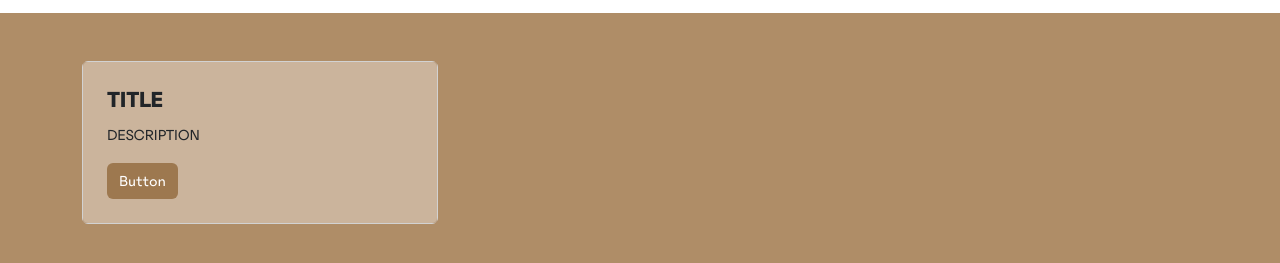
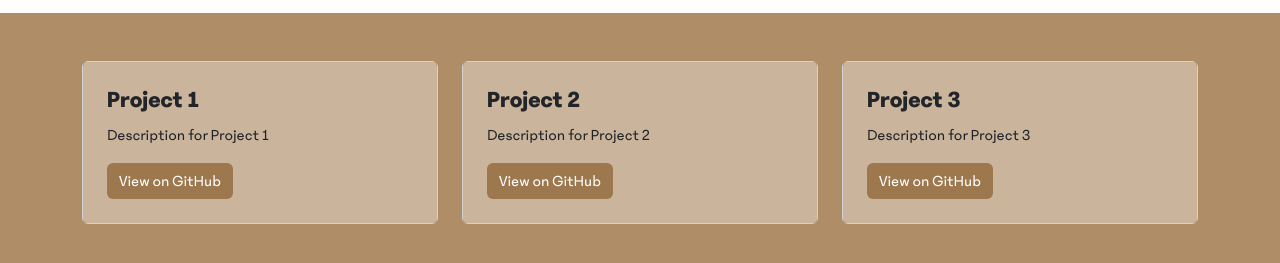
Before and after one commit to EndofTimee/Scrapyard-Projects, a plain HTML site: page index.html in a window 1280 px wide. Shown: the part 79-342 px from the top of the page. Drawn offline with Linux system fonts and the light colour scheme.

Commit message:
Update index.html

```diff
--- a/index.html
+++ b/index.html
@@ -4,13 +4,29 @@
 <head>
     <meta charset="utf-8">
     <meta name="viewport" content="width=device-width, initial-scale=1.0, shrink-to-fit=no">
-    <title>Untitled</title>
+    <title>Projects</title>
     <link rel="stylesheet" href="assets/bootstrap/css/bootstrap.min.css">
     <link rel="stylesheet" href="assets/css/Phantom%20Sans%200.7.css">
     <link rel="stylesheet" href="assets/css/Navbar-Right-Links-icons.css">
+    <style>
+        body {
+            background: rgb(175,141,103);
+            font-family: 'Phantom Sans 0.7', sans-serif;
+        }
+        .card-body {
+            font-family: 'Phantom Sans 0.7', sans-serif;
+            background: rgba(175,141,103,0.65);
+            border-width: 3px;
+            border-color: rgb(159,123,82);
+        }
+        .btn-primary {
+            background: rgb(157,120,79);
+            border-width: 0px;
+        }
+    </style>
 </head>
 
-<body style="background: rgb(175,141,103);">
+<body>
     <nav class="navbar navbar-expand-md bg-body py-3">
         <div class="container"><a class="navbar-brand d-flex align-items-center" href="#"><img src="assets/img/wordmark%20(3).svg" style="height: 50px;"><span style="font-family: 'Phantom Sans 0.7';font-weight: bold;color: rgb(36,46,63);">Projects</span></a><button data-bs-toggle="collapse" class="navbar-toggler" data-bs-target="#navcol-2"><span class="visually-hidden">Toggle navigation</span><span class="navbar-toggler-icon"></span></button>
             <div class="collapse navbar-collapse" id="navcol-2">
@@ -21,17 +37,51 @@
         </div>
     </nav>
     <div class="container py-4 py-xl-5">
-        <div class="row gy-4 row-cols-1 row-cols-md-2 row-cols-xl-3">
-            <div class="col-lg-4">
-                <div class="card">
-                    <div class="card-body p-4" style="font-family: 'Phantom Sans 0.7';background: rgba(175,141,103,0.65);border-width: 3px;border-color: rgb(159,123,82);">
-                        <h4 class="card-title" style="font-weight: bold;">TITLE</h4>
-                        <p class="card-text">DESCRIPTION</p><button class="btn btn-primary" type="button" style="background: rgb(157,120,79);border-width: 0px;">Button</button>
-                    </div>
-                </div>
-            </div>
+        <div class="row gy-4 row-cols-1 row-cols-md-2 row-cols-xl-3" id="cards-container">
+            <!-- Cards will be dynamically inserted here -->
         </div>
     </div>
+    <script>
+        document.addEventListener('DOMContentLoaded', function() {
+            fetch('projects.json')
+                .then(response => response.json())
+                .then(data => {
+                    const container = document.getElementById('cards-container');
+                    data.forEach(project => {
+                        const col = document.createElement('div');
+                        col.className = 'col-lg-4';
+
+                        const card = document.createElement('div');
+                        card.className = 'card';
+
+                        const cardBody = document.createElement('div');
+                        cardBody.className = 'card-body p-4';
+
+                        const title = document.createElement('h4');
+                        title.className = 'card-title';
+                        title.style.fontWeight = 'bold';
+                        title.textContent = project.title;
+
+                        const description = document.createElement('p');
+                        description.className = 'card-text';
+                        description.textContent = project.description;
+
+                        const button = document.createElement('a');
+                        button.className = 'btn btn-primary';
+                        button.href = project.github_link;
+                        button.textContent = 'View on GitHub';
+
+                        cardBody.appendChild(title);
+                        cardBody.appendChild(description);
+                        cardBody.appendChild(button);
+                        card.appendChild(cardBody);
+                        col.appendChild(card);
+                        container.appendChild(col);
+                    });
+                })
+                .catch(error => console.error('Error fetching projects:', error));
+        });
+    </script>
     <script src="assets/bootstrap/js/bootstrap.min.js"></script>
 </body>
 
```
